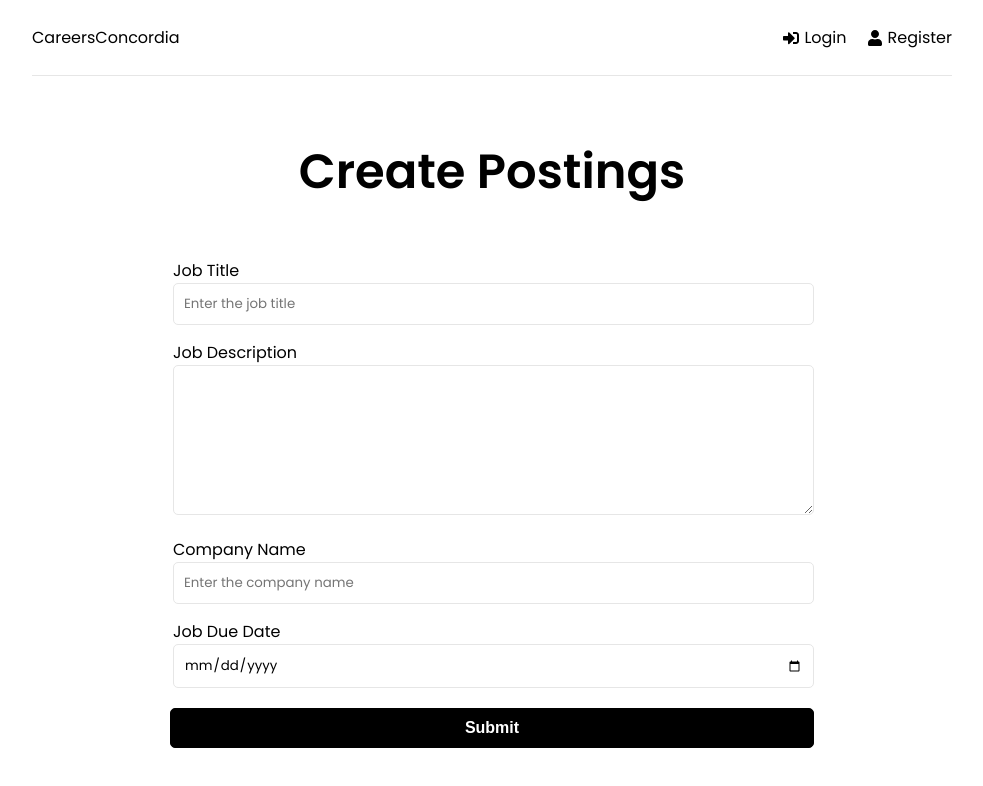
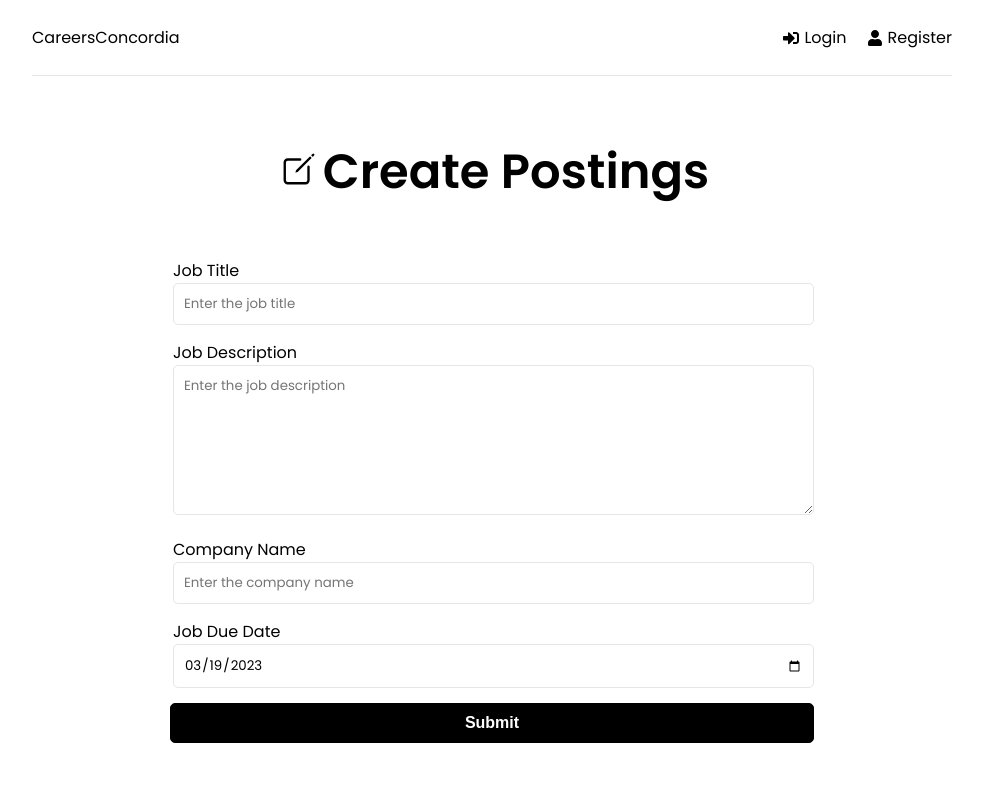
Before and after one commit to gevorgalaverdyan/Career-Service-Platform, a React (Create React App) app in the folder frontend/: page /create-postings in a window 1280 px wide. Shown: the top 786 px of the page, without its empty margins (148-1131 px from the left). Built offline with nearby package versions, Linux system fonts and the light colour scheme.

Commit message:
working on job creation, fixed issue with roles when regitering

```diff
--- a/frontend/src/pages/CreatePostings.tsx
+++ b/frontend/src/pages/CreatePostings.tsx
@@ -1,38 +1,68 @@
-import React, { useEffect } from 'react';
+import React, { useEffect, useState } from 'react';
 import './styles/JobPostingStyles.css';
 import { useSelector, useDispatch } from 'react-redux';
-import { useNavigate, useParams } from 'react-router-dom';
+import { useNavigate } from 'react-router-dom';
 import Spinner from '../components/Spinner';
 import { toast } from 'react-toastify';
-import { getJob } from '../features/jobs/jobsSlice';
+import { IoCreateOutline } from 'react-icons/io5';
 
 function CreatePostings() {
+  const [formData, setFormData] = useState({
+    title: '',
+    description: '',
+    company: '',
+    deadline: formatDate(new Date()),
+  });
+
+  const { title, description, company, deadline } = formData;
+
+  const onChange = (e: any) => {
+    setFormData((prevState) => ({
+      ...prevState,
+      [e.target.name]: e.target.value,
+    }));
+  };
+
+  const onSubmit = (e: any) => {
+    e.preventDefault();
+    console.log(formData);
+  };
+
   return (
     <>
       <section className='heading'>
-        <h1>Create Postings</h1>
+        <h1>
+          <IoCreateOutline style={{ paddingTop: '10px' }} />
+          Create Postings
+        </h1>
       </section>
 
       <section className='form'>
+        <form onSubmit={onSubmit}>
           <div className='form-group'>
             <label htmlFor='job_title'>
               Job Title
               <input
                 type='text'
+                name='title'
                 className='form-control'
                 id='job_title'
                 placeholder='Enter the job title'
-                    name='jobtitle'
+                value={title}
+                onChange={onChange}
                 required
               />
             </label>
             <label htmlFor='job_description'>
               Job Description
               <textarea
-                style= {{height: 150}}
-                className='Text-area'>
-
-                </textarea>
+                style={{ height: 150 }}
+                className='Text-area'
+                placeholder='Enter the job description'
+                value={description}
+                onChange={onChange}
+                name='description'
+              />
             </label>
             <label htmlFor='company_name'>
               Company Name
@@ -41,7 +71,9 @@ function CreatePostings() {
                 className='form-control'
                 id='company_name'
                 placeholder='Enter the company name'
-                    name='companyname'
+                name='company'
+                value={company}
+                onChange={onChange}
                 required
               />
             </label>
@@ -52,21 +84,31 @@ function CreatePostings() {
                 className='form-control'
                 min='2022-01-01'
                 max='2024-12-31'
-                    //value='---------'
+                value={deadline}
+                onChange={onChange}
                 id='job_duedate'
-                    name='duedate'
+                name='deadline'
                 required
               />
             </label>
-        </div>
-        <div>
-            <div className='form-group'>
             <button className='btn btn-block'>Submit</button>
           </div>
-          </div>
+        </form>
       </section>
     </>
   );
 }
 
+function formatDate(date: Date) {
+  var d = new Date(date),
+    month = '' + (d.getMonth() + 1),
+    day = '' + d.getDate(),
+    year = d.getFullYear();
+
+  if (month.length < 2) month = '0' + month;
+  if (day.length < 2) day = '0' + day;
+
+  return [year, month, day].join('-');
+}
+
 export default CreatePostings;
--- a/frontend/src/pages/Register.tsx
+++ b/frontend/src/pages/Register.tsx
@@ -58,6 +58,7 @@ function Register() {
         firstName,
         lastName,
         email,
+        roles: [userType],
         password,
       };
 
```
Lines whose indentation alone changed are shown as unchanged.
